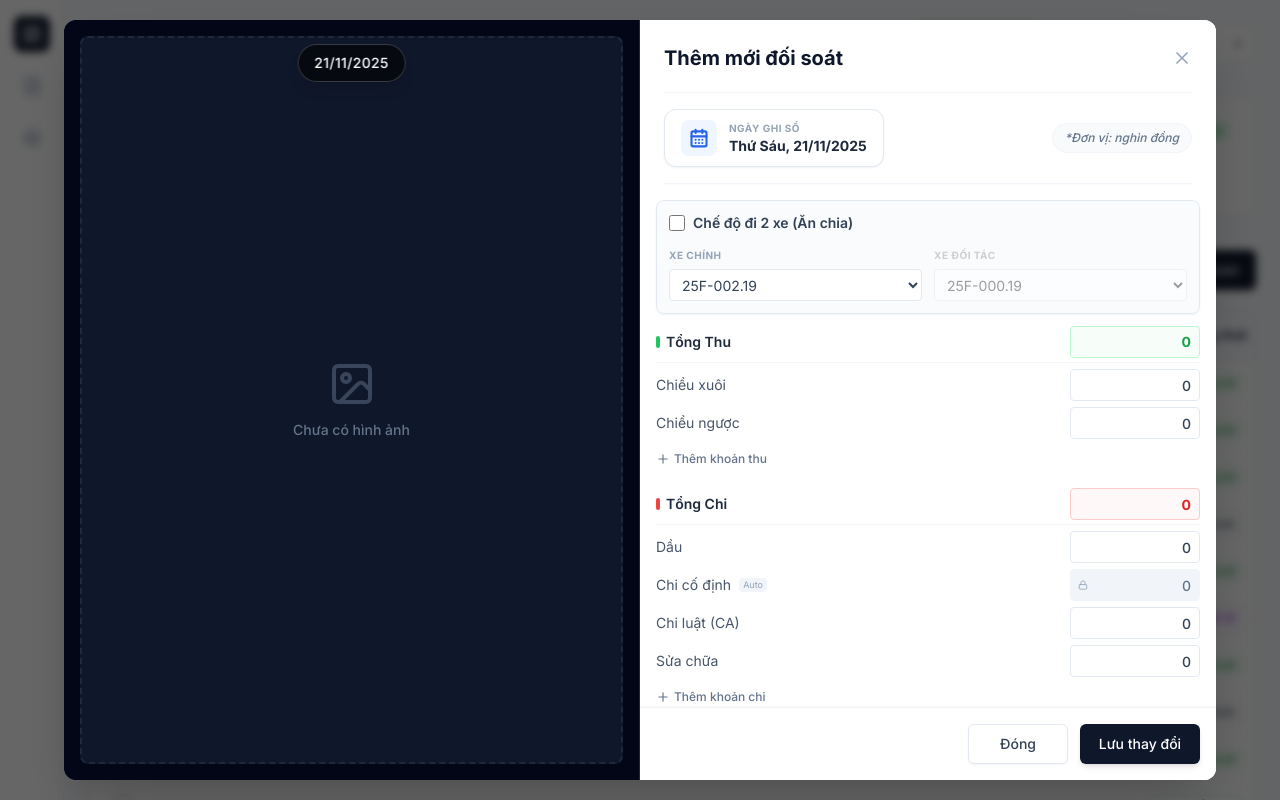
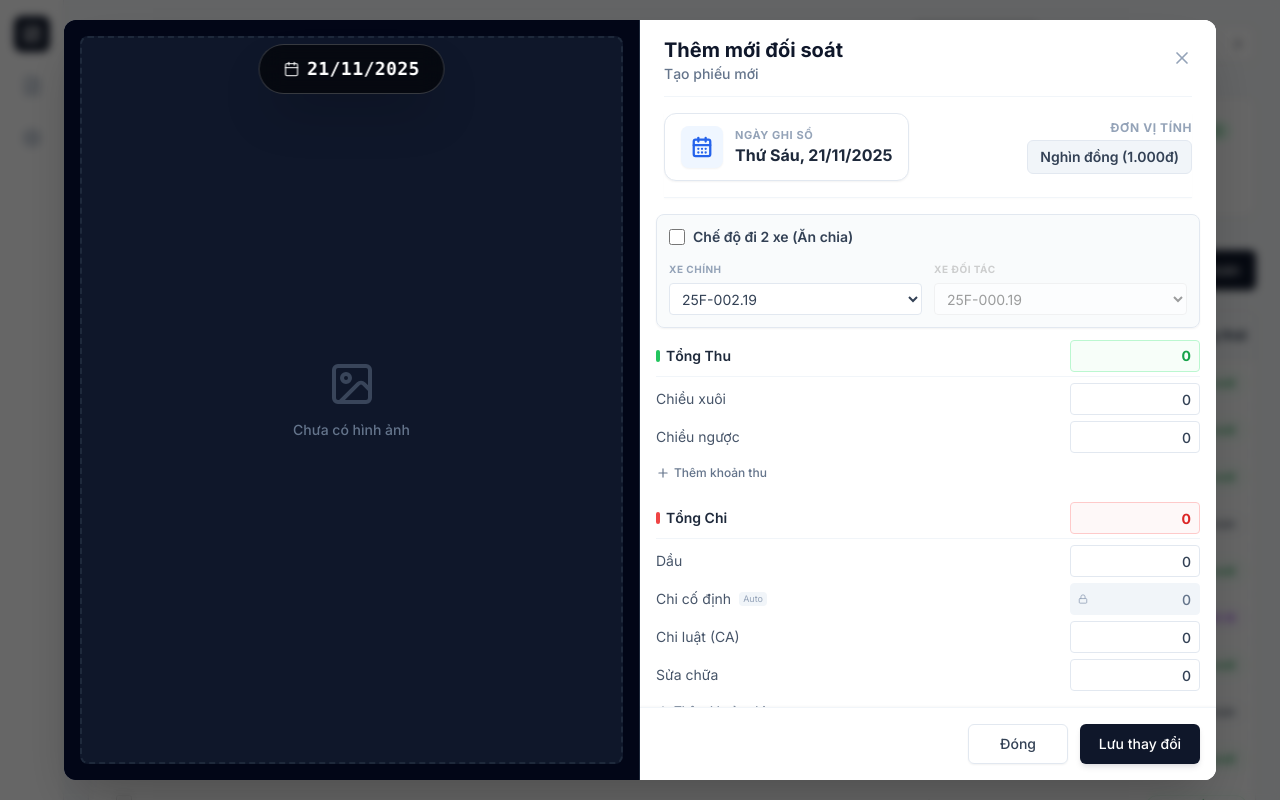
Before and after one commit to kizulv/quanlythuchi_219, a React (Vite) app: page / in a window 1280 px wide. Both pictures are taken after a click on the button "Thêm sổ thu chi". Shown: the top 800 px of the page. Built offline with nearby package versions, Linux system fonts and the light colour scheme.

Commit message:
feat(TransactionDetail): Improve date picker usability
Update the transaction detail modal to use a more user-friendly placeholder for the date input and ensure better handling of date formatting. Introduce a ref for the date picker to potentially enable programmatic opening in the future.

```diff
--- a/components/TransactionDetailModal.tsx
+++ b/components/TransactionDetailModal.tsx
@@ -1,4 +1,3 @@
-
 import React, { useState, useEffect, useRef } from "react";
 import {
   X,
@@ -10,7 +9,7 @@ import {
   Plus,
   Trash2,
   Lock,
-  Calendar, // Added Calendar icon
+  Calendar,
   CalendarDays
 } from "lucide-react";
 import { Transaction, TransactionBreakdown, OtherRevenueItem, OtherExpenseItem, PrivateExpenseItem, TransactionStatus } from "../types";
@@ -78,6 +77,7 @@ export const TransactionDetailModal: React.FC<TransactionDetailModalProps> = ({
   const [showDeleteAlert, setShowDeleteAlert] = useState(false);
 
   const fileInputRef = useRef<HTMLInputElement>(null);
+  const datePickerRef = useRef<HTMLInputElement>(null);
 
   // Helper: Format value for display
   const formatForDisplay = (val: number) =>
@@ -105,7 +105,7 @@ export const TransactionDetailModal: React.FC<TransactionDetailModalProps> = ({
 
   // Helper: Get formatted date display (e.g. Thứ Hai, 02/11/2025)
   const getFormattedDateDisplay = (dateStr: string) => {
-    if (!dateStr) return "Chọn ngày";
+    if (!dateStr) return "Chọn ngày ghi sổ";
     try {
       const [d, m, y] = dateStr.split('/');
       const dateObj = new Date(parseInt(y), parseInt(m) - 1, parseInt(d));
@@ -114,6 +114,23 @@ export const TransactionDetailModal: React.FC<TransactionDetailModalProps> = ({
       return `${dayName}, ${d}/${m}/${y}`;
     } catch (e) {
       return dateStr;
+    }
+  };
+
+  // Handle Date Picker Open
+  const handleOpenDatePicker = () => {
+    const picker = datePickerRef.current;
+    if (picker) {
+      try {
+        // Use modern showPicker API if available
+        if ('showPicker' in picker) {
+          (picker as any).showPicker();
+        } else {
+          picker.click();
+        }
+      } catch (e) {
+        picker.click();
+      }
     }
   };
 
@@ -429,9 +446,10 @@ export const TransactionDetailModal: React.FC<TransactionDetailModalProps> = ({
         <div className="bg-white rounded-xl shadow-2xl w-full max-w-6xl h-[95vh] flex flex-col md:flex-row overflow-hidden animate-in fade-in zoom-in-95 duration-200">
           {/* Left Side: Image Viewer */}
           <div className="hidden md:flex md:w-6/12 bg-slate-900 relative flex-col group border-r border-slate-800">
-            {/* Date Overlay - Centered Top */}
-            <div className="absolute top-6 left-1/2 -translate-x-1/2 z-20 bg-black/60 backdrop-blur-sm px-4 py-2 rounded-full text-white font-medium shadow-lg border border-white/20 text-sm tracking-wide">
-               {date || "Chưa có ngày"}
+            {/* Date Overlay - Centered Top with Better Style */}
+            <div className="absolute top-6 left-1/2 -translate-x-1/2 z-20 bg-black/60 backdrop-blur-md px-6 py-2.5 rounded-full text-white shadow-2xl border border-white/20 flex items-center gap-2 pointer-events-none transition-all">
+               <Calendar size={16} className="text-white/80" />
+               <span className="font-bold text-lg tracking-wide font-mono">{date || "--/--/----"}</span>
             </div>
 
             <div className="flex-1 flex items-center justify-center p-4 bg-slate-950 relative overflow-hidden">
@@ -479,13 +497,19 @@ export const TransactionDetailModal: React.FC<TransactionDetailModalProps> = ({
 
           {/* Right Side: Form - COMPACT LAYOUT */}
           <div className="w-full md:w-6/12 bg-white flex flex-col h-full text-slate-900">
-            {/* Header - UPDATED LAYOUT */}
+
+            {/* HEADER SECTION - Redesigned */}
             <div className="px-6 pt-5 pb-0 bg-white sticky top-0 z-10">
                {/* Row 1: Title and Close */}
-               <div className="flex justify-between items-center mb-4">
-                  <h2 className="font-bold text-xl text-slate-900">
+               <div className="flex justify-between items-start mb-3">
+                  <div>
+                     <h2 className="font-bold text-xl text-slate-900 leading-none">
                         {transaction.id ? 'Chi tiết đối soát' : 'Thêm mới đối soát'}
                      </h2>
+                     <p className="text-sm text-slate-500 mt-1 font-medium">
+                        {transaction.id ? `Mã phiếu: #${transaction.id}` : 'Tạo phiếu mới'}
+                     </p>
+                  </div>
                   <button
                     onClick={onClose}
                     className="p-2 hover:bg-slate-100 rounded-full text-slate-400 hover:text-slate-600 transition-colors -mr-2"
@@ -497,37 +521,48 @@ export const TransactionDetailModal: React.FC<TransactionDetailModalProps> = ({
                {/* Divider Line */}
                <div className="h-px bg-slate-100 w-full mb-4"></div>
 
-               {/* Row 2: Date Picker and Unit Note */}
+               {/* Row 2: Date Picker and Unit Note - Flex Layout */}
                <div className="flex items-center justify-between pb-4 border-b border-slate-100 shadow-[0_1px_2px_rgba(0,0,0,0.02)]">
-                  {/* BEAUTIFUL DATE PICKER TRIGGER */}
-                  <div className="relative group">
-                    <div className="flex items-center gap-3 bg-white border border-slate-200 hover:border-blue-400 hover:ring-4 hover:ring-blue-50 shadow-sm rounded-xl px-4 py-2.5 transition-all duration-200 cursor-pointer">
-                       <div className="p-2 bg-blue-50 text-blue-600 rounded-lg group-hover:bg-blue-100 transition-colors">
-                         <CalendarDays size={20} strokeWidth={2.5} />
+
+                  {/* Beautiful Date Picker - Click anywhere to open */}
+                  <div
+                    className="relative cursor-pointer group"
+                    onClick={handleOpenDatePicker}
+                    title="Nhấn để thay đổi ngày"
+                  >
+                     <div className="flex items-center gap-3 bg-white border border-slate-200 hover:border-blue-500 hover:ring-4 hover:ring-blue-50 shadow-sm rounded-xl px-4 py-3 transition-all duration-200 min-w-[220px]">
+                        <div className="p-2.5 bg-blue-50 text-blue-600 rounded-lg group-hover:bg-blue-600 group-hover:text-white transition-colors shadow-sm">
+                           <CalendarDays size={22} strokeWidth={2.5} />
                         </div>
                         <div className="flex flex-col">
-                         <span className="text-[10px] uppercase font-bold text-slate-400 tracking-wider leading-tight">Ngày ghi sổ</span>
-                         <span className="text-sm font-bold text-slate-800 leading-tight mt-0.5">
+                           <span className="text-[11px] uppercase font-bold text-slate-400 tracking-wider leading-tight mb-0.5">Ngày ghi sổ</span>
+                           <span className={`text-base font-bold leading-tight ${date ? 'text-slate-800' : 'text-slate-400 italic'}`}>
                               {getFormattedDateDisplay(date)}
                            </span>
                         </div>
                      </div>
 
-                    {/* Invisible Input Overlay */}
+                     {/* Hidden Input to Anchor the Browser's Native Picker */}
                      <input
+                        ref={datePickerRef}
                         type="date"
+                        lang="vi"
+                        required
                         value={parseDateToISO(date)}
-                      onChange={(e) => setDate(parseISOToDate(e.target.value))}
-                      className="absolute inset-0 w-full h-full opacity-0 cursor-pointer z-10"
-                      title="Nhấn để chọn ngày"
-                      lang="vi"
+                        onChange={(e) => {
+                            if(e.target.value) setDate(parseISOToDate(e.target.value));
+                        }}
+                        className="absolute bottom-0 left-0 w-full opacity-0 pointer-events-none -z-10"
                      />
                   </div>
 
-                  {/* Unit Note */}
-                  <span className="text-xs text-slate-500 font-medium italic bg-slate-50 px-3 py-1.5 rounded-full border border-slate-100 ml-4">
-                    *Đơn vị: nghìn đồng
+                  {/* Unit Note - Aligned Right */}
+                  <div className="flex flex-col items-end">
+                     <span className="text-xs font-bold text-slate-400 uppercase tracking-wider mb-1">Đơn vị tính</span>
+                     <span className="text-sm font-semibold text-slate-700 bg-slate-100 px-3 py-1.5 rounded-md border border-slate-200">
+                        Nghìn đồng (1.000đ)
                      </span>
+                  </div>
                </div>
             </div>
 
```
Lines whose indentation alone changed are shown as unchanged.
